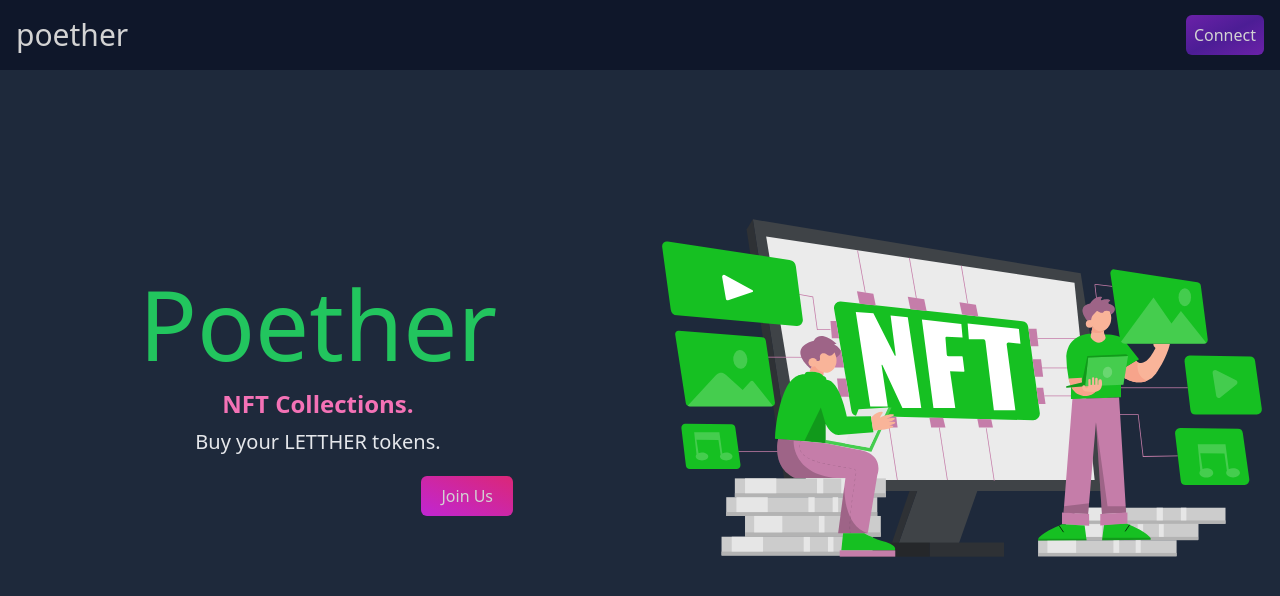
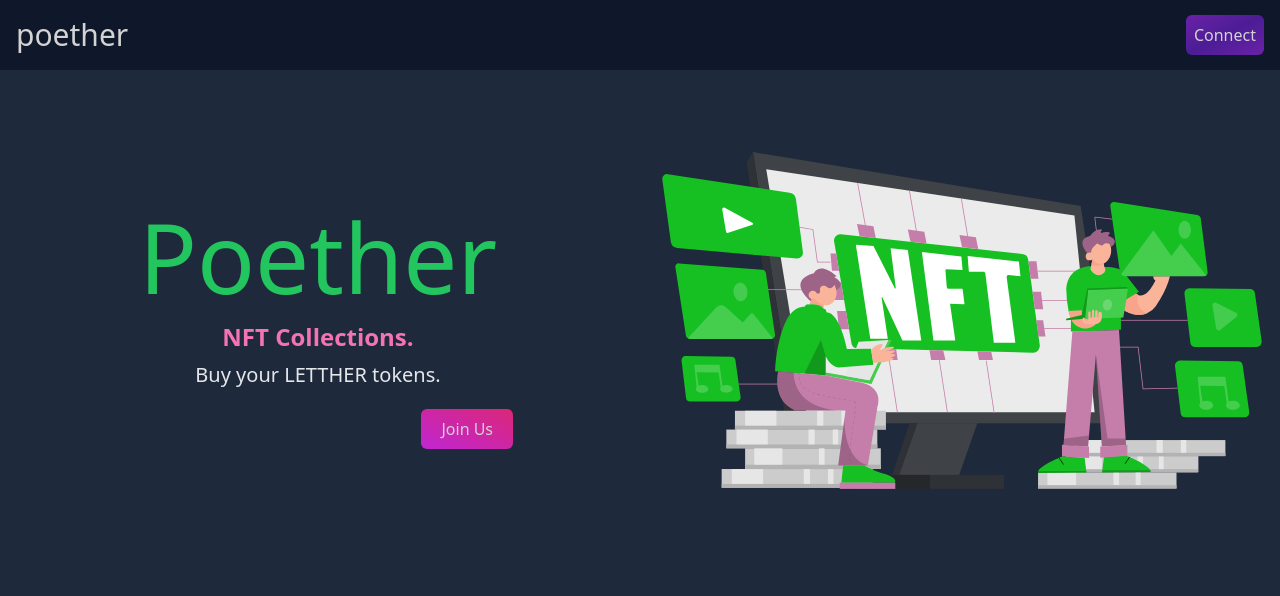
Before and after one commit to elPoeta/solidity-series-nft-collection-dapp, a Next.js app: page / in a window 1280 px wide. Shown: the top 596 px of the page. Built offline with nearby package versions, Linux system fonts and the light colour scheme.

Commit message:
refactor

```diff
--- a/components/dashboard/Dashboard.tsx
+++ b/components/dashboard/Dashboard.tsx
@@ -5,15 +5,12 @@ import { usePoether } from '../../context/usePoether';
 export const Dashboard = () => {
   const {
     state: { isConnected },
-    dispatch,
   } = usePoether();
 
   const router = useRouter();
   useEffect(() => {
-    console.log('DASH... ',isConnected)
     if(!isConnected)
      router.push('/');
-
   },[router, isConnected])
 
   return (
--- a/components/header/Brand.tsx
+++ b/components/header/Brand.tsx
@@ -1,9 +1,10 @@
+import Link from 'next/link'
 import React from 'react'
 
 export const Brand = () => {
   return (
     <div>
-       <h1 className='text-3xl px-4'>poether</h1>
+       <Link href="/"><a><h1 className='text-3xl px-4'>poether</h1></a></Link>
     </div>
   )
 }
--- a/components/home/Hero.tsx
+++ b/components/home/Hero.tsx
@@ -16,10 +16,9 @@ export const Hero = () => {
         <Image
           src={nftArt}
           alt="NFT Art Image"
-          width={400}
-          height={400}
           layout='responsive'
           priority={true}
+          unoptimized={true}
         />
       </div>
     </section>
--- a/components/whitelist/WhitelistLayout.tsx
+++ b/components/whitelist/WhitelistLayout.tsx
@@ -86,11 +86,10 @@ export const WhitelistLayout = () => {
           <div>
             <Image
               src={whitelistIlustartion}
-              width={600}
-              height={600}
               layout="responsive"
               alt="ilustratiion"
-              priority={false}
+              priority={true}
+              unoptimized={true}
             />
           </div>
         </div>
```
